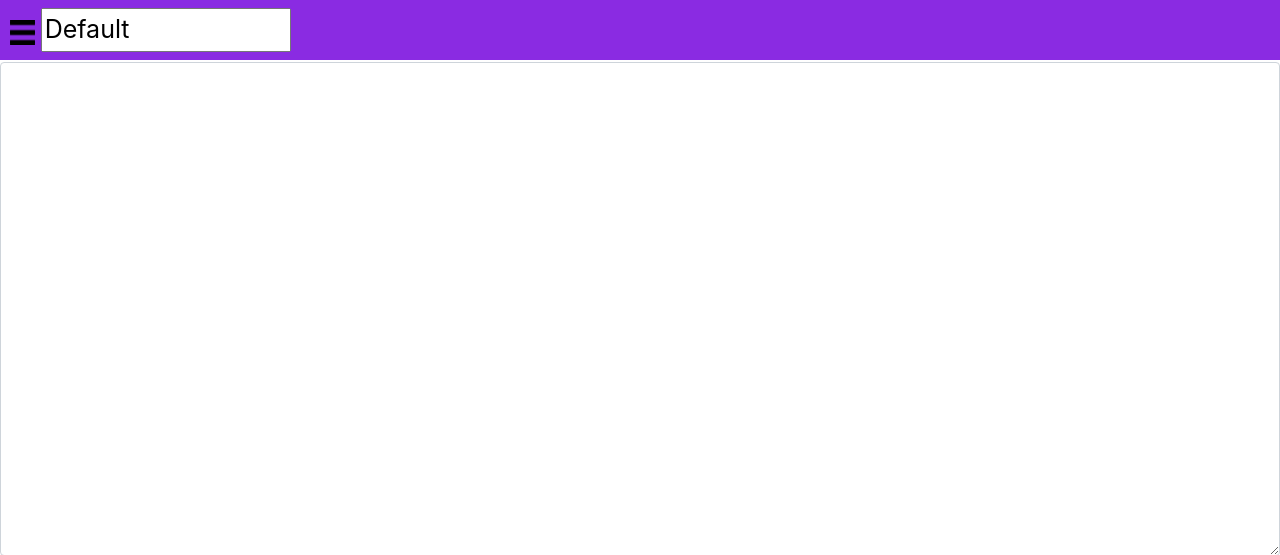
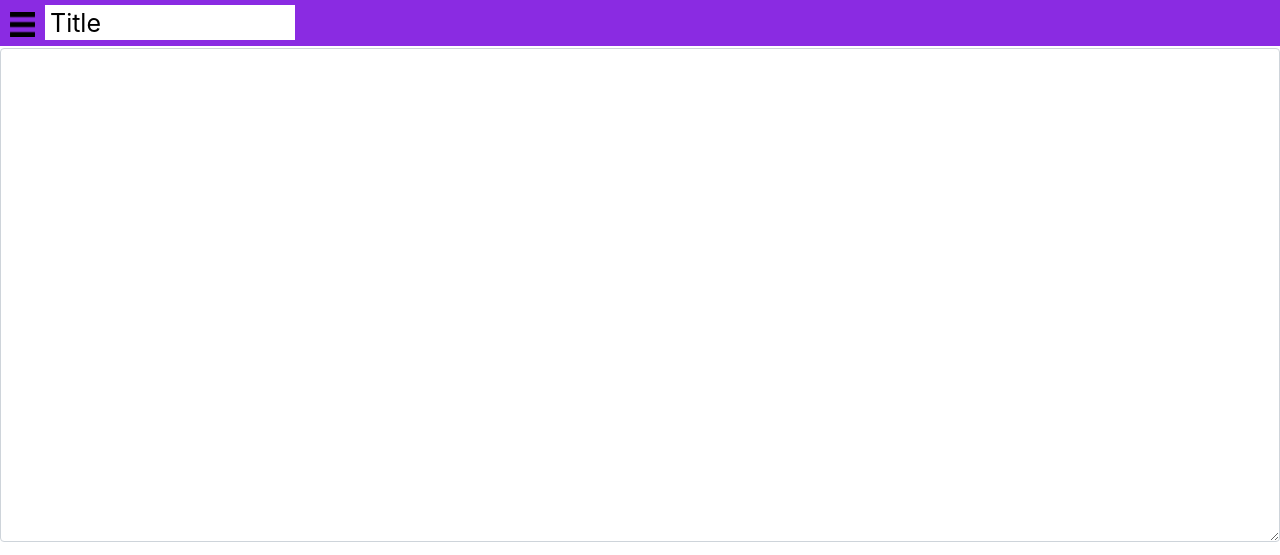
Before and after one commit to Shadowsith/litepad, a PHP site: page / in a window 1280 px wide. Shown: the top 555 px of the page. Run offline with PHP 8.4, Linux system fonts and the light colour scheme; some libraries are stand-ins or nearby versions.

Commit message:
changed design of open/new forms

```diff
--- a/index.html
+++ b/index.html
@@ -3,8 +3,6 @@
     <head>
         <meta charset="utf-8"/>
         <meta name="viewport" content="width=device-width, initial-scale=1">
-
-        <link rel="stylesheet" type="text/css" href="src/css/litepad.css">
 
         <!--External Libraries-->
         <link rel="stylesheet" type="text/css" href="./lib/bootstrap/css/bootstrap.min.css">
@@ -13,6 +11,8 @@
         <script type="text/javascript" src="./lib/jquery.selection/src/jquery.selection.js"></script>
         <script type="text/javascript" src="./lib/jquery-announce/jquery.announce.min.js"></script>
         <!---------------------->
+
+        <link rel="stylesheet" type="text/css" href="src/css/litepad.css">
     </head>
     <body>
         <header>
@@ -27,18 +27,19 @@
                 <a id="noteDelete" href="#delete">Delete</a>
             </div>
             <img id="openSidebar" src="./lib/glyphicons_free/glyphicons/png/glyphicons-159-show-lines.png" height="25" width="25"/>
-            <input id="title" type="text" name="Title" value="Default" size="30">
+            <span id="title">Title</span>
         </header>
 
         <div id="noteAddForm" class="border border-dark">
-            <h3><span id="noteAddBadge" class="badge badge-primary">Add a file:</span></h3>
-            <input type="text" class="form-control">
+            <span id="noteAddTitle" class="formTitle">Add a file:</span>
+            <input id="noteAddInput" type="text" class="form-control">
             <button id="noteAddCreateBtn" class="btn btn-primary">Add</button>
             <button id="noteAddCloseBtn" class="btn btn-primary">Cancel</button>
         </div>
 
         <div id="noteList" class="border border-dark">
-            <h3><span id="noteListBadge" class="badge badge-primary">Choose a file:</span></h3>
+            <span id="noteListTitle" class="formTitle">Open a file:</span>
+            <!--<h3><span id="noteListBadge" class="badge badge-primary">Choose a file:</span></h3>-->
             <button id="noteListCloseBtn" class="btn btn-primary">X</button>
         </div>
 
--- a/src/css/litepad.css
+++ b/src/css/litepad.css
@@ -49,6 +49,14 @@ header {
 }
 
 #title {
+    position: absolute;
+    left: 45px;
+    top: 5px;
+    width: 250px;
+    height: 35px;
+    font-size: 25px;
+    padding-left: 5px;
+    background-color: #fff;
 }
 
 input[type="text"]#title {
--- a/src/js/litepad.js
+++ b/src/js/litepad.js
@@ -59,7 +59,7 @@ $("#noteOpen").click(function() {
 
 
 $("#noteOpen").click(function() {
-    var title = $("#title").val();
+    var title = $("#title").html();
     $.ajax({    url: path,
                 type: 'get',
                 data: {"noteGetName": title, "noteOpen": "1"},
@@ -81,8 +81,8 @@ $("#noteOpen").click(function() {
 });*/
 
 $("#noteList").delegate("a.noteLoad", "click", function() {
-    var title = $(this).text();
-    $("#title").val(title);
+    var title = $(this).html();
+    $("#title").html(title);
     $.ajax({    url: path,
                 type: 'get',
                 data: {"noteGetName": title, "noteLoad": "1"},
@@ -94,7 +94,7 @@ $("#noteList").delegate("a.noteLoad", "click", function() {
 });
 
 $("#noteSave").click(function() {
-    var title = $("#title").val();
+    var title = $("#title").html();
     var text = $("#notePad").val();
     $.ajax({    url: path,
                 type: 'post',
@@ -108,7 +108,7 @@ $("#noteSave").click(function() {
 });
 
 $("#noteDelete").click(function() {
-    var title = $("#title").val();
+    var title = $("#title").html();
     $.ajax({    url: path,
                 type: 'post',
                 data: {'notePostName': title, 'noteDelete': '1'},
```
Also changed, not shown: other parts of src/css/litepad.css (+41 -7 lines).
